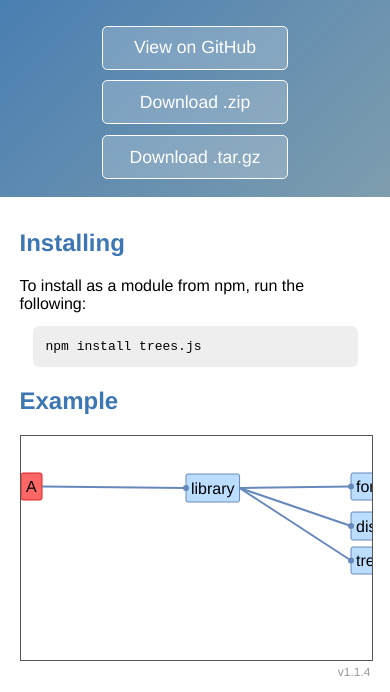
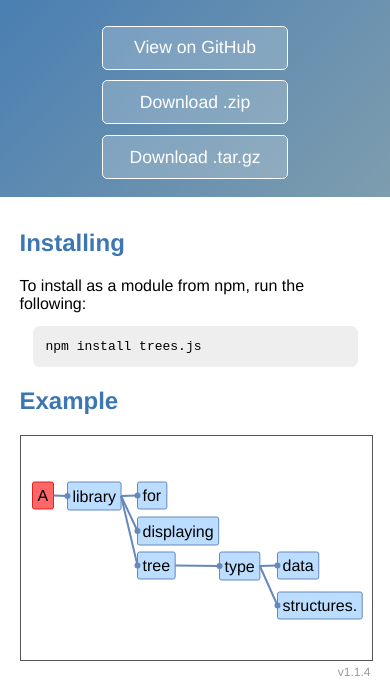
Before and after one commit to battesonb/trees.js, a plain HTML site: page index.html in a window 390 px wide. Shown: the part 152-844 px from the top of the page. Drawn offline with Linux system fonts and the light colour scheme.

Commit message:
Set x and y positions for phones and such.

```diff
--- a/index.html
+++ b/index.html
@@ -48,25 +48,44 @@
                 height: '14em'
             });
 
+            var xOffset = (svg.dom.clientWidth - 338) / 2;
+            var yOffset = (svg.dom.clientHeight - 142) / 2;
+
             svg.drawTree({
                 contents: 'A',
+                x: 5 + xOffset,
+                y: 5 + yOffset,
                 children: [{
                     contents: 'library',
+                    x: 40 + xOffset,
+                    y: 5 + yOffset,
                     children: [{
                         contents: 'for',
+                        x: 110 + xOffset,
+                        y: 5 + yOffset,
                         children: []
                     }, {
                         contents: 'displaying',
+                        x: 110 + xOffset,
+                        y: 40 + yOffset,
                         children: []
                     }, {
                         contents: 'tree',
+                        x: 110 + xOffset,
+                        y: 75 + yOffset,
                         children: [{
                             contents: 'type',
+                            x: 192 + xOffset,
+                            y:75 + yOffset,
                             children: [{
                                 contents: 'data',
+                            	x: 250 + xOffset,
+                            	y: 75 + yOffset,
                                 children: []
                             }, {
                                 contents: 'structures.',
+                                x: 250 + xOffset,
+                            	y: 115 + yOffset,
                                 children: []
                             }]
                         }]
```
